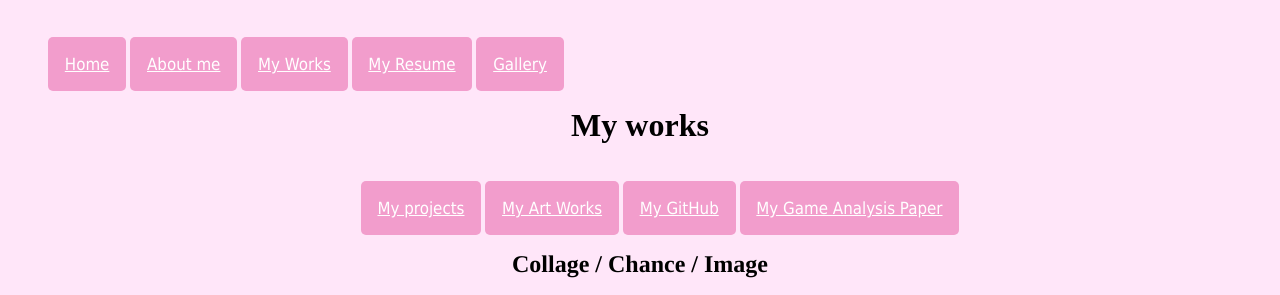
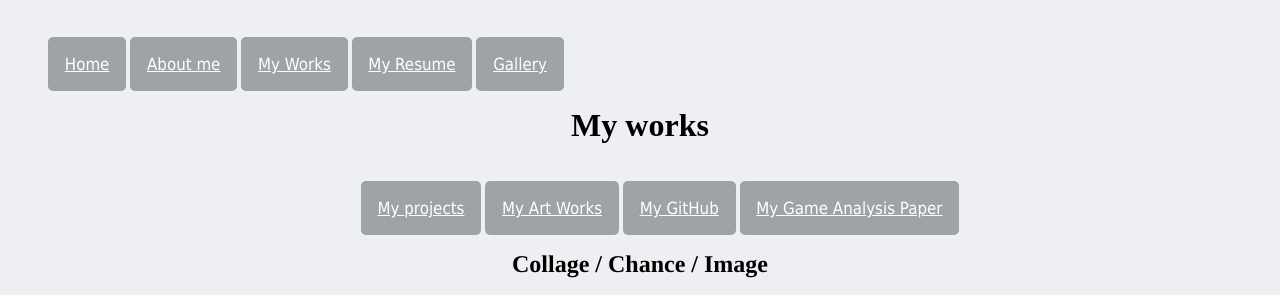
Before and after one commit to Ruby0412/Ruby0412.github.io, a plain HTML site: page Myart.html in a window 1280 px wide. Shown: the top 295 px of the page. Drawn offline with Linux system fonts and the light colour scheme.

Commit message:
Update stylesheet.css

```diff
--- a/stylesheet.css
+++ b/stylesheet.css
@@ -1,6 +1,6 @@
 body {
 
-background-color: #ffe6f9;
+background-color: #edeff2;
 }
 
 h1 {
@@ -43,7 +43,7 @@ border : 0px solid #ffffff;
 font-family: Futura, Tahoma, sans-serif;
 color:#ffffff;
 border-radius:5px 5px;
-background-color: #f29dcc;
+background-color: #9ea3a8;
 display: inline;
 padding: 0px 0px 0px 0px;
 
```
